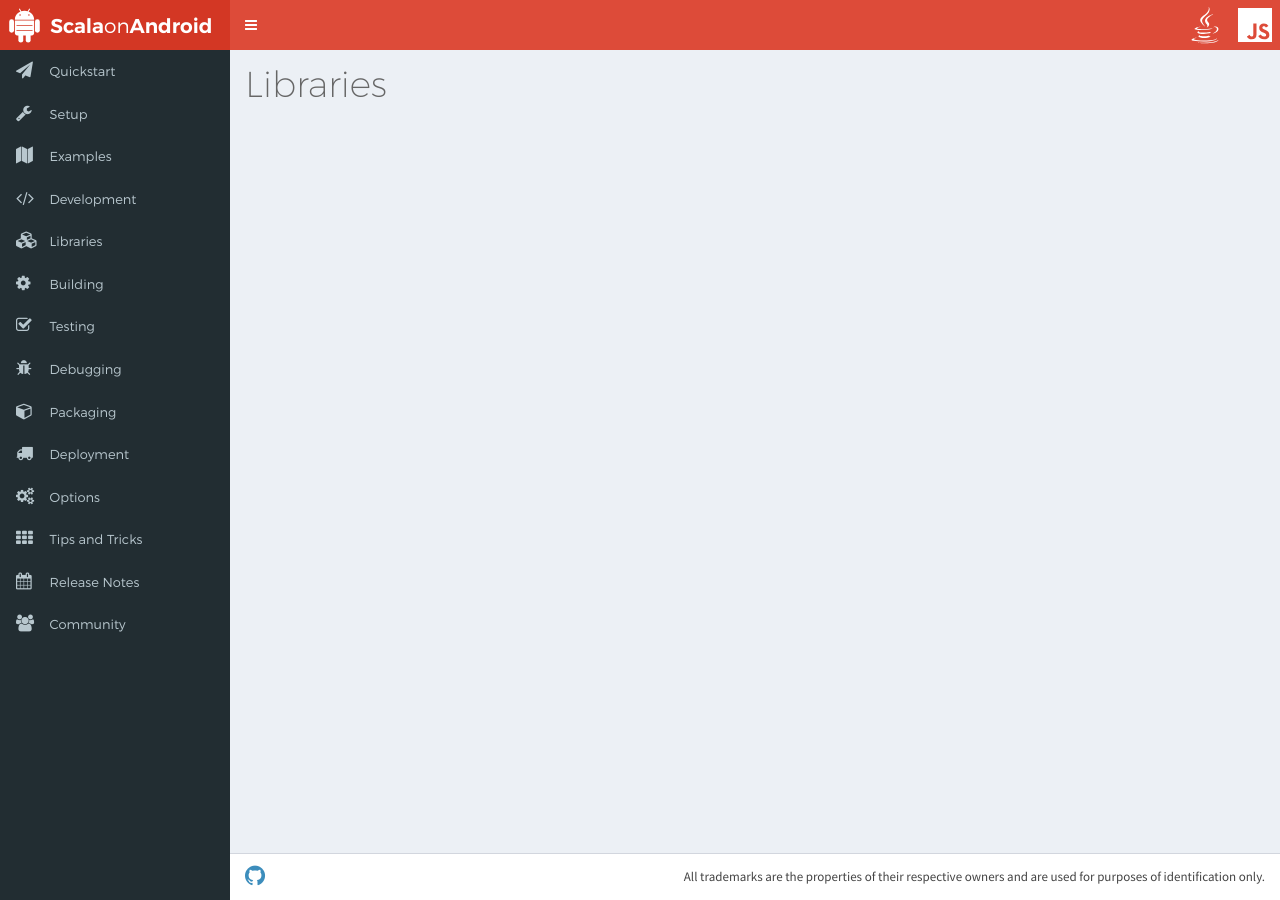
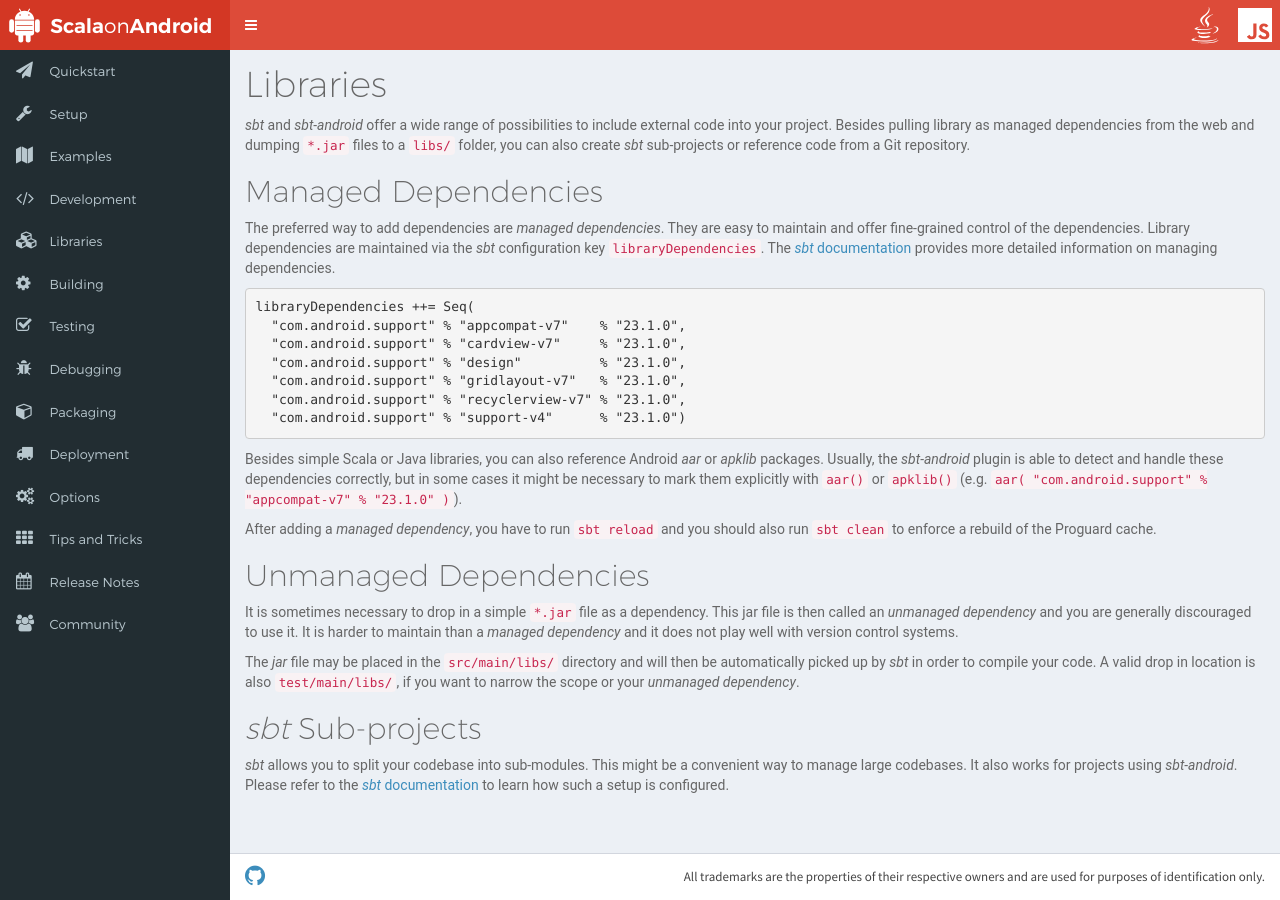
Before and after one commit to scala-android/scala-android.github.io, a Jekyll site: the page built from _pages/libraries.md, in a window 1280 px wide. Built offline with Jekyll 4.4.1, drawn with Linux system fonts in a browser that asks for light colours; nearby versions of some CDN libraries.

Commit message:
Add 'Libraries' content from @taig's ...
Scala-on-Android documentation

```diff
--- a/_pages/libraries.md
+++ b/_pages/libraries.md
@@ -4,3 +4,31 @@
 layout: page
 permalink: /libraries/
 ---
+
+_sbt_ and _sbt-android_ offer a wide range of possibilities to include external code into your project. Besides pulling library as managed dependencies from the web and dumping <code>*.jar</code> files to a <code>libs/</code> folder, you can also create _sbt_ sub-projects or reference code from a Git repository.
+
+## Managed Dependencies
+
+The preferred way to add dependencies are _managed dependencies_. They are easy to maintain and offer fine-grained control of the dependencies. Library dependencies are maintained via the _sbt_ configuration key <code>libraryDependencies</code>. The [_sbt_ documentation](http://www.scala-sbt.org/0.13/docs/Library-Dependencies.html) provides more detailed information on managing dependencies.
+
+<pre>libraryDependencies ++= Seq(
+  "com.android.support" % "appcompat-v7"    % "23.1.0",
+  "com.android.support" % "cardview-v7"     % "23.1.0",
+  "com.android.support" % "design"          % "23.1.0",
+  "com.android.support" % "gridlayout-v7"   % "23.1.0",
+  "com.android.support" % "recyclerview-v7" % "23.1.0",
+  "com.android.support" % "support-v4"      % "23.1.0")</pre>
+
+Besides simple Scala or Java libraries, you can also reference Android _aar_ or _apklib_ packages. Usually, the _sbt-android_ plugin is able to detect and handle these dependencies correctly, but in some cases it might be necessary to mark them explicitly with <code>aar()</code> or <code>apklib()</code> (e.g. <code>aar( "com.android.support" % "appcompat-v7" % "23.1.0" )</code>).
+
+After adding a _managed dependency_, you have to run <code>sbt reload</code> and you should also run <code>sbt clean</code> to enforce a rebuild of the Proguard cache.
+
+## Unmanaged Dependencies
+
+It is sometimes necessary to drop in a simple <code>*.jar</code> file as a dependency. This jar file is then called an _unmanaged dependency_ and you are generally discouraged to use it. It is harder to maintain than a _managed dependency_ and it does not play well with version control systems.
+
+The _jar_ file may be placed in the <code>src/main/libs/</code> directory and will then be automatically picked up by _sbt_ in order to compile your code. A valid drop in location is also <code>test/main/libs/</code>, if you want to narrow the scope or your _unmanaged dependency_.
+
+## _sbt_ Sub-projects
+
+_sbt_ allows you to split your codebase into sub-modules. This might be a convenient way to manage large codebases. It also works for projects using _sbt-android_. Please refer to the [_sbt_ documentation](http://www.scala-sbt.org/0.13/docs/Multi-Project.html) to learn how such a setup is configured.
```
